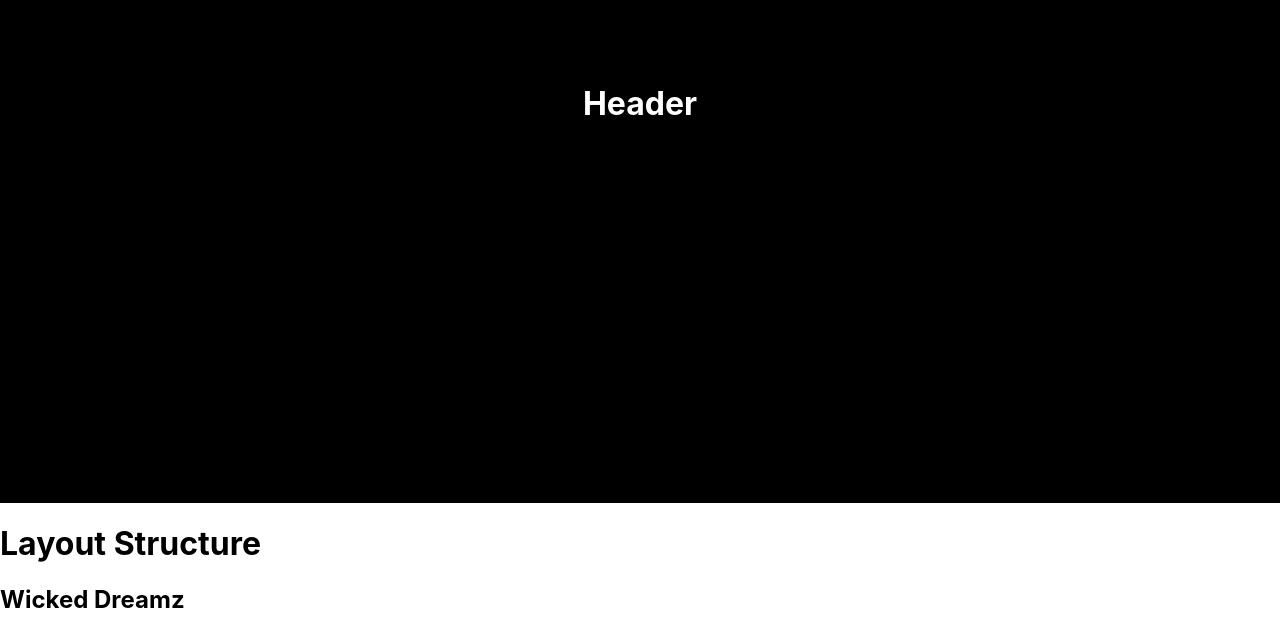
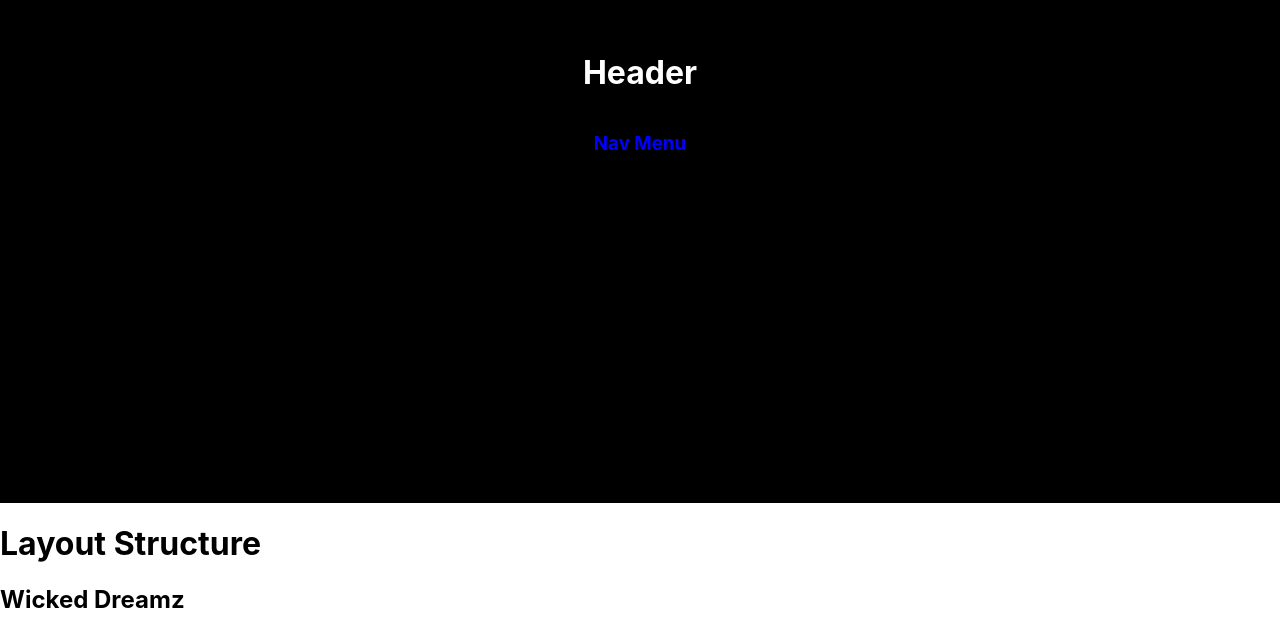
Before and after one commit to RayUchiha/wicked-dreamz-solutionz, a React (Create React App) app: page / in a window 1280 px wide. Shown: the part 297-931 px from the top of the page. Built offline with nearby package versions, Linux system fonts and the light colour scheme.

Commit message:
adding details to header_(modified Header.js & Header.module.css)

```diff
--- a/src/components/Header/Header.js
+++ b/src/components/Header/Header.js
@@ -6,6 +6,9 @@ class Header extends Component {
 		return (
 			<header className={classes.Header}>
 				<h1>Header</h1>
+				<nav>
+					<h3>Nav Menu</h3>
+				</nav>
 			</header>
 		);
 	}
--- a/src/components/Header/Header.module.css
+++ b/src/components/Header/Header.module.css
@@ -15,3 +15,7 @@ Header {
 	min-height: 500px;
 	overflow: hidden;
 }
+
+Header nav {
+	color: blue;
+}
```
Also changed, not shown: 1 other file (tests, documents, lock files or other folders).
